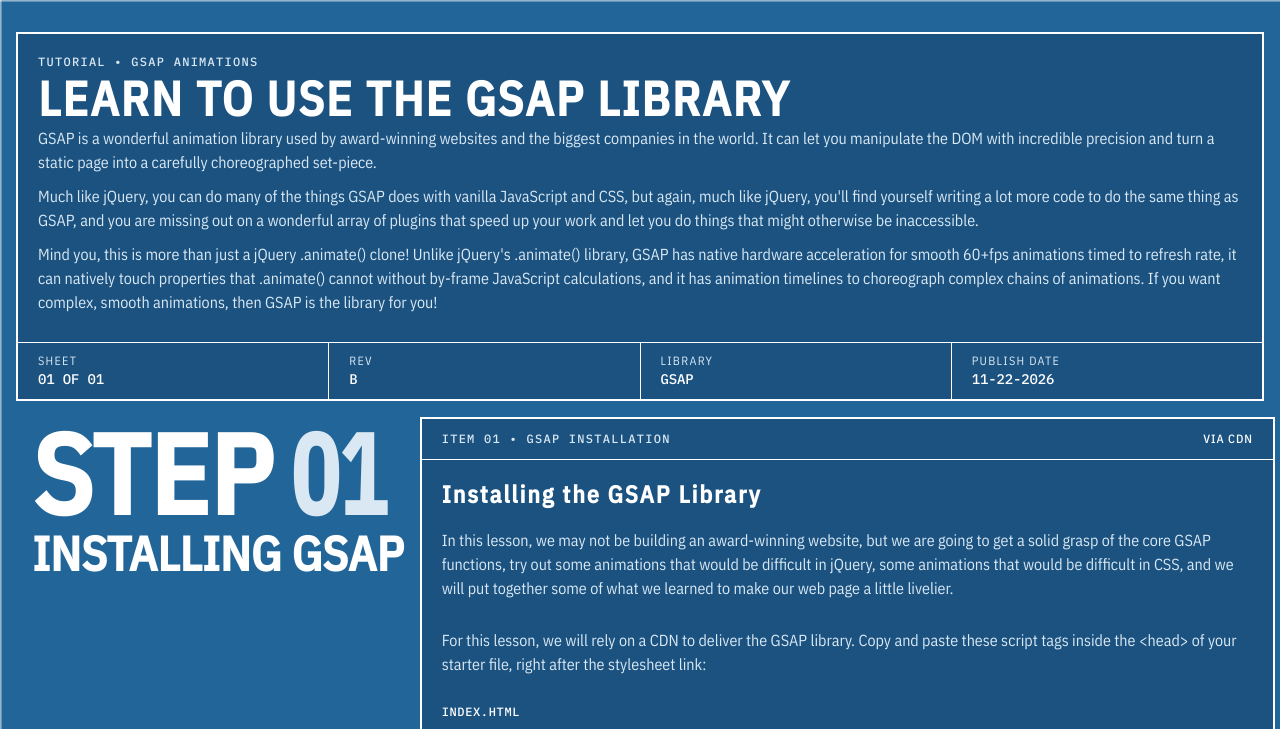
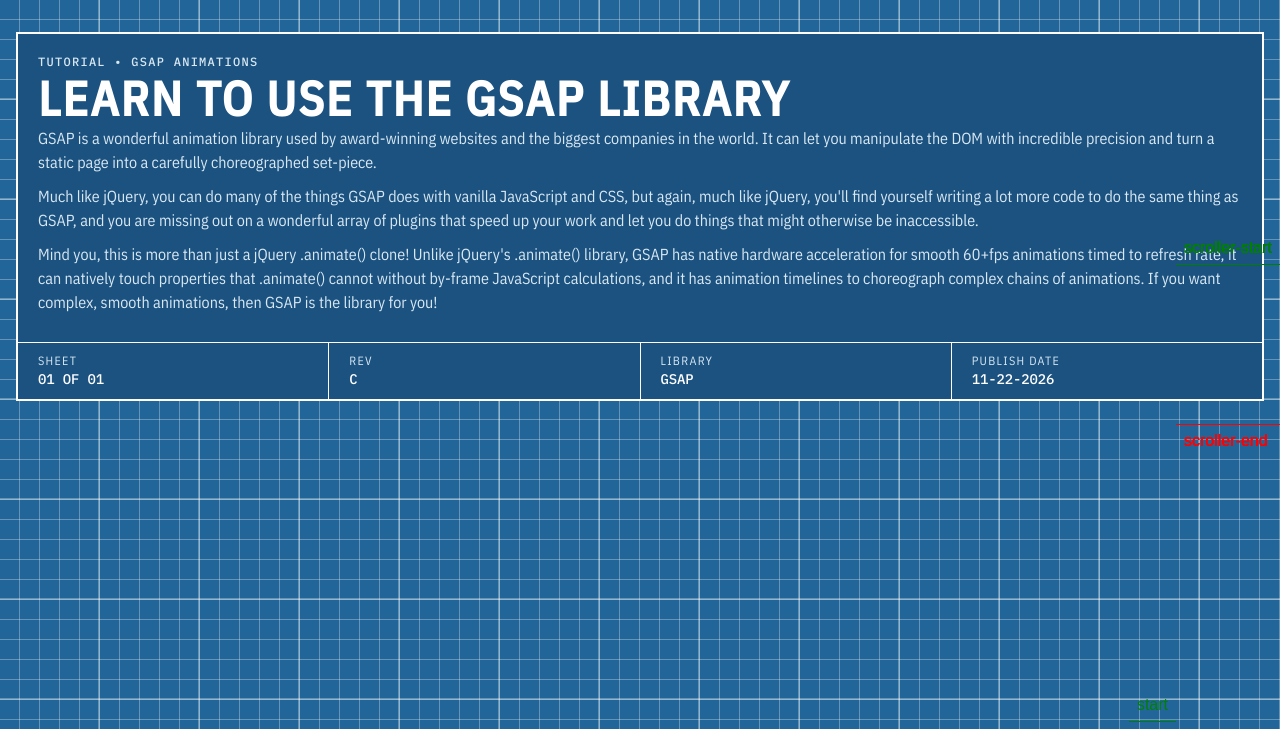
Before and after one commit to MalakDynamics/CISW400MidtermProject, a plain HTML site: page index.html in a window 1280 px wide. Shown: the top 729 px of the page. Drawn offline with nearby package versions, Linux system fonts and the light colour scheme.

Commit message:
smoothscroll and gsap animation added to page

```diff
--- a/index.html
+++ b/index.html
@@ -3,7 +3,7 @@
 <head>
     <meta charset="UTF-8">
     <meta name="viewport" content="width=device-width, initial-scale=1.0">
-    <title>CSS Design Spike</title>
+    <title>Intro to GSAP</title>
 
     <!-- Prism.js used to format text of the code sections -->
     <link rel="stylesheet" href="https://cdnjs.cloudflare.com/ajax/libs/prism/1.29.0/themes/prism-tomorrow.min.css">
@@ -17,6 +17,8 @@
     <script src="https://cdnjs.cloudflare.com/ajax/libs/prism/1.29.0/prism.min.js" defer></script>
 
     <!-- Custom scripts for cards -->
+
+    <script src="./scripts/smooth.js" defer></script>
     <script src="./scripts/2A.js" defer></script>
     <script src="./scripts/2B.js" defer></script>
     <script src="./scripts/2C.js" defer></script>
@@ -27,7 +29,9 @@
 
 </head>
 <body>
-
+    <div id="grid-bg"></div>
+    <div id="smooth-wrapper">
+        <div id="smooth-content">
             <div class="bp-card">
                 <div class="title-card__main">
 
@@ -50,7 +54,7 @@
                     </div>
                     <div class="bp-card__footer-item">
                         <div class="bp-card__footer-label">rev</div>
-                <div class="bp-card__footer-value">B</div>
+                        <div class="bp-card__footer-value">C</div>
                     </div>
                     <div class="bp-card__footer-item">
                         <div class="bp-card__footer-label">library</div>
@@ -64,7 +68,7 @@
             </div>
 
             <div class="step-container">
-        <h2>STEP <span class="header-number">01</span> <span>INSTALLING GSAP</span></h2>
+                <h2><span>STEP</span> <span class="header-number">01</span> <span>INSTALLING GSAP</span></h2>
 
                 <div class="step-cards">
                 <!-- first card for step 01 -->
@@ -98,10 +102,9 @@
                 </div>
             </div>
             <div class="step-container alt">
-        <h2>STEP <span class="header-number">02</span> <span>Basic Movements</span></h2>
+                <h2><span>STEP</span> <span class="header-number">02</span> <span>Basic Movements</span></h2>
 
                 <div class="step-cards">
-<!-- first card for step 02...I REALLY want to animate this -->
                 <div class="bp-card">
                     <div class="bp-card__body">
                         <div class="bp-card__topic-container">
@@ -316,7 +319,7 @@
                 </div>
             </div>
             <div class="step-container">
-        <h2>STEP <span class="header-number">03</span> <span>Pacing Animations</span></h2>
+                <h2><span>STEP</span> <span class="header-number">03</span> <span>Pacing Animations</span></h2>
 
                 <div class="step-cards">
                 <!-- first card for step 03 -->
@@ -440,7 +443,7 @@
             </div>
 
             <div class="step-container alt">
-        <h2>STEP <span class="header-number">04</span> <span>USING PLUG-INS</span></h2>
+                <h2><span>STEP</span> <span class="header-number">04</span> <span>USING PLUG-INS</span></h2>
 
                 <div class="step-cards">
                 <div class="bp-card">
@@ -561,5 +564,7 @@
 
                 </div>
             </div>
+        </div>
+    </div>
 </body>
 </html>
--- /dev/null
+++ b/scripts/smooth.js
@@ -0,0 +1,129 @@
+(function () {
+    "use strict"
+    gsap.registerPlugin(ScrollTrigger, ScrollSmoother);
+
+    // ==========================================================================
+    // Background function
+    // ==========================================================================
+
+    // blueprint pattern has one extra 100px tile to move through and we will
+    // keep rotating through that 100px to give a parallax effect.
+
+    const PERCENT_BACKGROUND_MOVES = 0.2;
+    const TILE = 100;       // tricks pattern to loop through one tile over and over
+
+    ScrollSmoother.create({
+        wrapper: "#smooth-wrapper",
+        content: "#smooth-content",
+        effects: true,
+        smoothTouch: 0.1,
+        onUpdate: function (el) {
+            gsap.set("#grid-bg", { y: -(el.scrollTop() * PERCENT_BACKGROUND_MOVES % TILE) });
+        }
+    });
+
+    // ==========================================================================
+    // H2 Pin Function
+    // ==========================================================================
+    const H2_Y_POSITION = 33;
+
+    gsap.utils.toArray(".step-container").forEach(function(section) {
+        const heading = section.querySelector("h2");
+
+
+        ScrollTrigger.create({
+            trigger: section,
+            pin: heading,
+            pinSpacing: false,
+            start: `top ${H2_Y_POSITION}%`,
+            end: function() { return `bottom ${H2_Y_POSITION}%+=${heading.offsetHeight}`;},
+            invalidateOnRefresh: true,
+            markers: true
+        });
+
+        gsap.from(heading.children, {
+            x: function() {
+                if (section.classList.contains("alt")) return 100;
+                return -100;
+            },
+            autoAlpha: 0,
+            duration: 2,
+            ease: "expo.out",
+            stagger: 0.3,
+            scrollTrigger: {
+                trigger: section,
+                start: "top 80%",
+                toggleActions: "play none none reverse"
+            }
+
+        })
+
+        const cards = section.querySelectorAll(".bp-card");
+
+        cards.forEach(function(card){
+            gsap.from(card, {
+                x: function() {
+                    if (section.classList.contains("alt")) return -100;
+                    return 100;
+                },
+                autoAlpha: 0,
+                duration: 2,
+                ease: "expo.out",
+                scrollTrigger: {
+                    trigger: card,
+                    start: "top 80%",
+                    toggleActions: "play none none reverse"
+                }
+
+            })
+        })
+    });
+
+
+})();
+    // ==========================================================================
+    // Animated card reveal - Inspiration code
+    // ==========================================================================
+//     function animateFrom(elem, direction) {
+//         direction = direction || 1;
+//         var x = 0,
+//             y = direction * 100;
+//         if(elem.classList.contains("gs_reveal_fromLeft")) {
+//             x = -100;
+//             y = 0;
+//         } else if (elem.classList.contains("gs_reveal_fromRight")) {
+//             x = 100;
+//             y = 0;
+//         }
+//         elem.style.transform = "translate(" + x + "px, " + y + "px)";
+//         elem.style.opacity = "0";
+//         gsap.fromTo(elem, {x: x, y: y, autoAlpha: 0}, {
+//             duration: 2,
+//             x: 0,
+//             y: 0,
+//             autoAlpha: 1,
+//             ease: "expo",
+//             overwrite: "auto"
+//         });
+//     }
+
+//     function hide(elem) {
+//         gsap.set(elem, {autoAlpha: 0});
+//         }
+
+//         document.addEventListener("DOMContentLoaded", function() {
+//         gsap.registerPlugin(ScrollTrigger);
+
+//         gsap.utils.toArray(".gs_reveal").forEach(function(elem) {
+//             hide(elem); // assure that the element is hidden when scrolled into view
+
+//             ScrollTrigger.create({
+//             trigger: elem,
+//             // markers: true,
+//             onEnter: function() { animateFrom(elem) },
+//             onEnterBack: function() { animateFrom(elem, -1) },
+//             onLeave: function() { hide(elem) } // assure that the element is hidden when scrolled into view
+//             });
+//         });
+//     });
+// })()
--- a/style.css
+++ b/style.css
@@ -226,6 +226,20 @@ h1, h2, h3, h4, h5, h6 {
 
 body {
     background-color: var(--paper);
+    color: var(--ink);
+    font-family: var(--font-display);
+}
+
+/* blueprint grid on its own div, not smooth on body */
+#grid-bg {
+    position: fixed;
+    top: 0;
+    left: 0;
+    right: 0;
+    height: calc(100% + var(--space-10));   /* one extra tile to slide into */
+    z-index: -1;
+    will-change: transform;
+
     background-image: linear-gradient(var(--grid-minor) var(--line-thick), transparent var(--line-thick)),
     linear-gradient(90deg, var(--grid-minor) var(--line-thick), transparent var(--line-thick)),
     linear-gradient(var(--grid-minor) var(--line-thin), transparent var(--line-thin)),
@@ -233,18 +247,15 @@ body {
     background-size: var(--space-10) var(--space-10), var(--space-10) var(--space-10),
     var(--space-2) var(--space-2), var(--space-2) var(--space-2);
     background-position: -2px -2px, -2px -2px, -1px -1px, -1px -1px;
-    background-attachment: fixed;
+}
 
-    color: var(--ink);
-    font-family: var(--font-display);
-
+#smooth-content {
     padding: 2rem 1rem;
 
     display: flex;
     flex-direction: column;
     align-items: flex-start;
-    gap: 1rem;
-    /* position: fixed; */
+    gap: 20rem;
 }
 
 h1, h2, h3, h4, h5, h6 {
@@ -501,6 +512,7 @@ fieldset {
 }
     .bp--radio-option > label { /* Dear Shae, I know you're going to be responsible and fix this, right? RIGHT!?! */
                                 /* Maybe tomorrow.... */
+                                /* I'm disappointed but not surprised... */
         font-family: var(--font-display);
         font-size: 1rem;
         text-transform: none;
@@ -712,7 +724,7 @@ pre[class="language-html"] {
         height: 300px;
     }
     .scroll-demo .bp-sandbox__object-large {
-        position: relative; /* position: absolute wasn't working */
+        position: relative;
         top: auto;
         left: 30px;
     }
@@ -788,7 +800,7 @@ h2 {
 .step-cards {
     display: flex;
     flex-direction: column;
-    gap: 2rem;
+    gap: 30rem;
     max-width: 56.25rem;
 }
 
```
Lines whose indentation alone changed are shown as unchanged.
